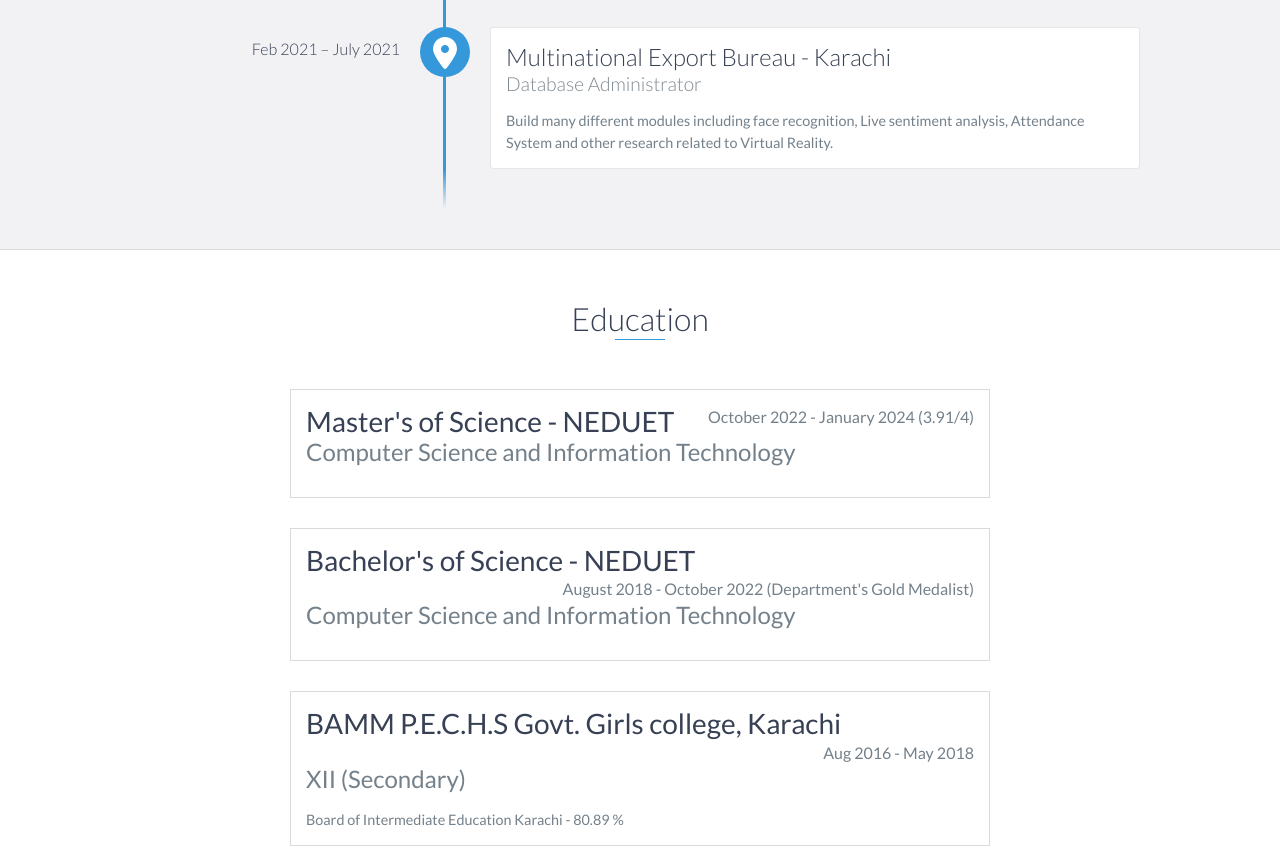
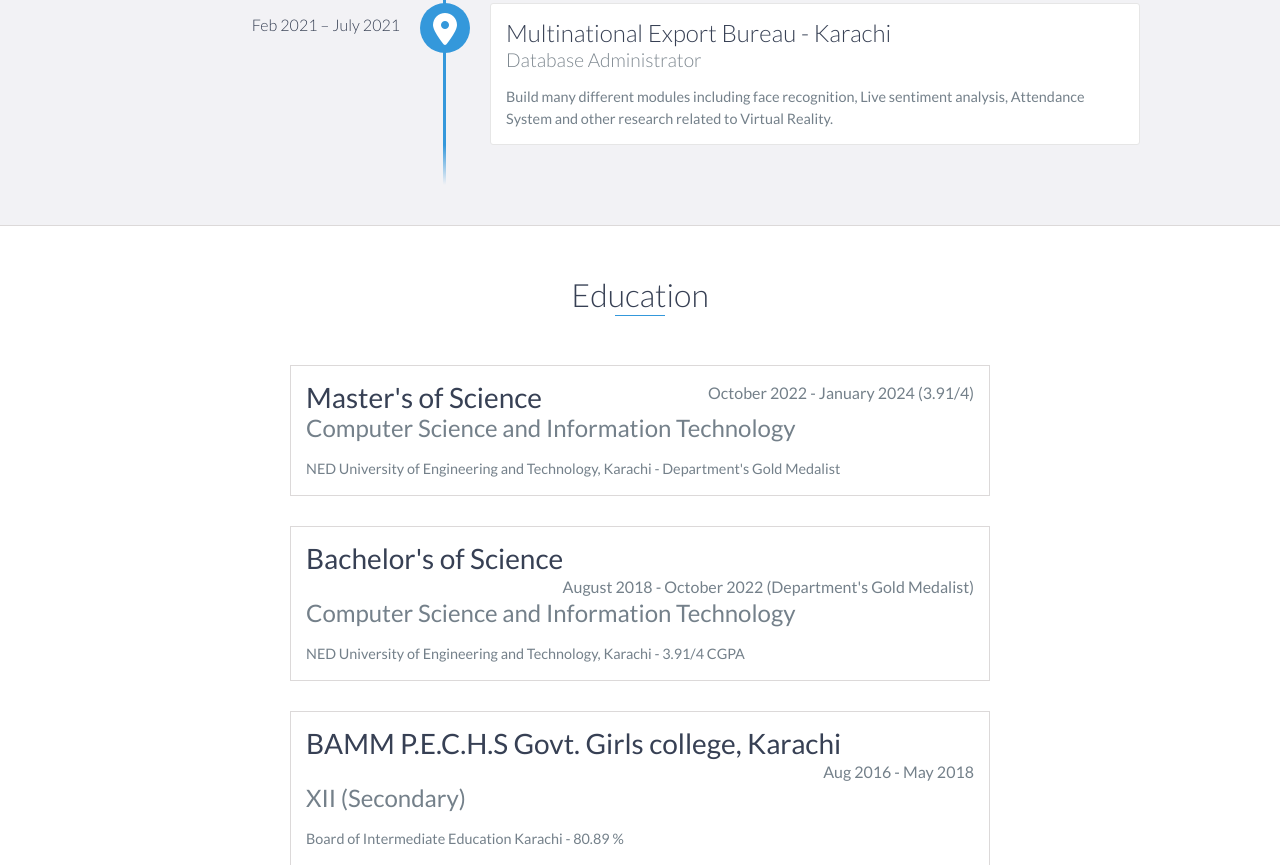
Before and after one commit to jaweria332/jaweria332.github.io, a plain HTML site: page index.html in a window 1280 px wide. Shown: the part 3432-4297 px from the top of the page. Drawn offline with nearby package versions, Linux system fonts and the light colour scheme.

Commit message:
Update index.html

```diff
--- a/index.html
+++ b/index.html
@@ -122,20 +122,20 @@
         <div id="experience-timeline">
             <div data-date="October 2024 – Present">
                 <h3>Motive Technologies</h3>
-                <h4> Solution Engineer - Integrations </h4>s</h4>
+                <h4> Solution Engineer - Integrations </h4>
                 <p>
                     Perform different task including ML model development, Data Visualization, Exploratory Data Analysis.
                 </p>
             </div>
              <div data-date="August 2022 – October 2024">
-                <h3>Systems Limited</h3>
+                <h3> Systems Limited</h3>
                 <h4>Integration Consultant</h4>
                 <p>
                     Experienced in REST API development and HL7 message modeling with FHIR for CircleHealthGroup, UK. At SoneriBank, Pakistan, I developed and deployed multiple SOAP services for P2M integrations, including JWT token APIs, and migrated services from IBM IIB V10 to IBM ACE V12. I also supported APIs like Telenor Top-up and 3D-secure, implemented logging solutions with Log4j, and resolved production issues across various environments including AIX and OpenShift.
                 </p>
             </div>
              <div data-date="Feb 2021 – July 2021">
-                <h3>Multinational Export Bureau - Karachi</h3>
+                <h3> Multinational Export Bureau - Karachi</h3>
                 <h4>Database Administrator</h4>
                 <p>
                     Build many different modules including face recognition, Live sentiment analysis, Attendance System and other research related to Virtual Reality.
@@ -148,14 +148,20 @@
     <div id="education">
         <h2 class="heading">Education</h2>
         <div class="education-block">
-            <h3>Master's of Science - NEDUET</h3>
+            <h3>Master's of Science</h3>
             <span class="education-date">October 2022 - January 2024 (3.91/4)</span>
             <h4>Computer Science and Information Technology </h4>
+            <p>
+                NED University of Engineering and Technology, Karachi - Department's Gold Medalist
+            </p>
         </div>
         <div class="education-block">
-            <h3>Bachelor's of Science - NEDUET</h3>
+            <h3>Bachelor's of Science</h3>
             <span class="education-date">August 2018 - October 2022 (Department's Gold Medalist)</span>
             <h4>Computer Science and Information Technology </h4>
+            <p>
+                NED University of Engineering and Technology, Karachi - 3.91/4 CGPA
+            </p>
         </div>
         <!-- End .education-block -->
 
@@ -165,7 +171,6 @@
             <h4>XII (Secondary)</h4>
             <p>
                 Board of Intermediate Education Karachi - 80.89 %
-
             </p>
         </div>
 
@@ -176,7 +181,6 @@
             <h4>Matriculation </h4>
             <p>
                 Board of Secondary Education Karachi - 88.53 %
-
             </p>
         </div>
     </div>
```
